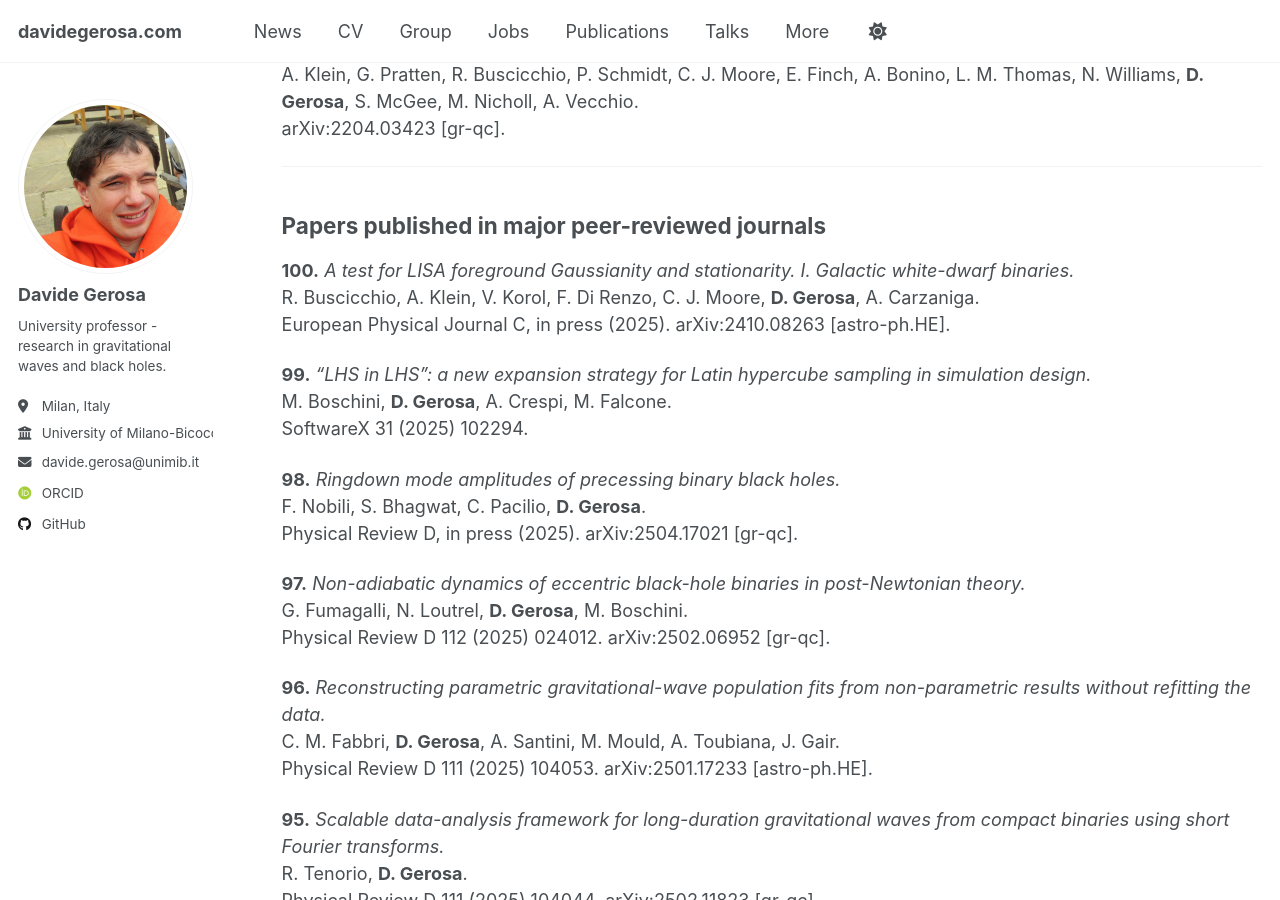
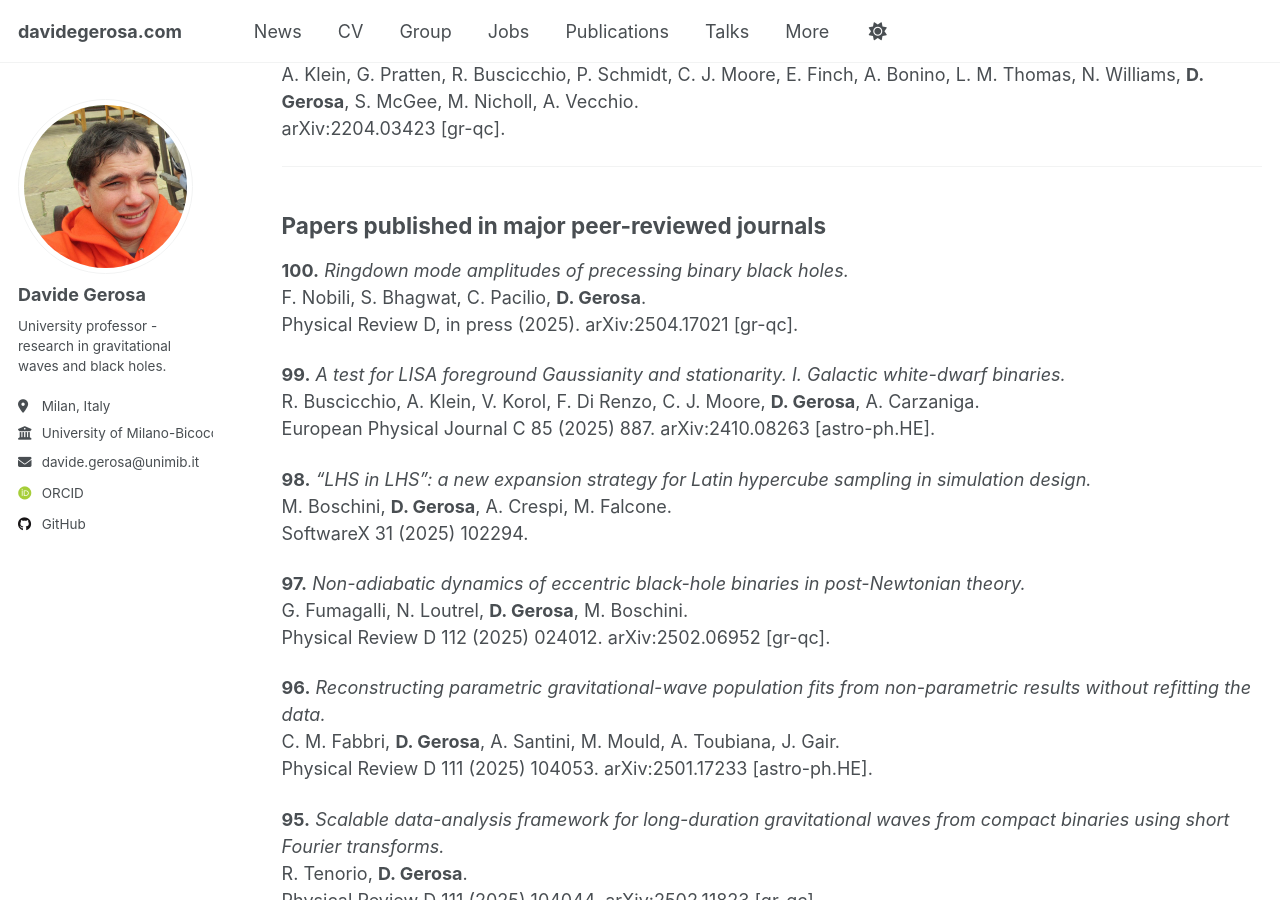
Before and after one commit to dgerosa/website, a Jekyll site: the page built from _pages/publications.md, in a window 1280 px wide and 900 px high, scrolled down 1575 px. Built offline with Jekyll 4.4.1, drawn with Linux system fonts in a browser that asks for light colours; some web fonts are replaced; some of the changed text lies outside the part shown.

Commit message:
Website update from workflow

```diff
--- a/_pages/_publications.md
+++ b/_pages/_publications.md
@@ -64,19 +64,19 @@ A. Klein, G. Pratten, R. Buscicchio, P. Schmidt, C. J. Moore, E. Finch, A. Bonin
 ## Papers published in major peer-reviewed journals
 
 **100.**
+*Ringdown mode amplitudes of precessing binary black holes.*\
+F. Nobili, S. Bhagwat, C. Pacilio, **D. Gerosa**.\
+Physical Review D, in press (2025). <a href="https://arxiv.org/abs/2504.17021" style="color: inherit; text-decoration: none;">arXiv:2504.17021 [gr-qc]</a>.
+
+**99.**
 *A test for LISA foreground Gaussianity and stationarity. I. Galactic white-dwarf binaries.*\
 R. Buscicchio, A. Klein, V. Korol, F. Di Renzo, C. J. Moore, **D. Gerosa**, A. Carzaniga.\
-European Physical Journal C, in press (2025). <a href="https://arxiv.org/abs/2410.08263" style="color: inherit; text-decoration: none;">arXiv:2410.08263 [astro-ph.HE]</a>.
+<a href="https://doi.org/10.1140/epjc/s10052-025-14616-w" style="color: inherit; text-decoration: none;">European Physical Journal C 85 (2025) 887</a>. <a href="https://arxiv.org/abs/2410.08263" style="color: inherit; text-decoration: none;">arXiv:2410.08263 [astro-ph.HE]</a>.
 
-**99.**
+**98.**
 *“LHS in LHS”: a new expansion strategy for Latin hypercube sampling in simulation design.*\
 M. Boschini, **D. Gerosa**, A. Crespi, M. Falcone.\
 <a href="https://authors.elsevier.com/sd/article/S2352-7110(25)00260-2" style="color: inherit; text-decoration: none;">SoftwareX 31 (2025) 102294</a>.
-
-**98.**
-*Ringdown mode amplitudes of precessing binary black holes.*\
-F. Nobili, S. Bhagwat, C. Pacilio, **D. Gerosa**.\
-Physical Review D, in press (2025). <a href="https://arxiv.org/abs/2504.17021" style="color: inherit; text-decoration: none;">arXiv:2504.17021 [gr-qc]</a>.
 
 **97.**
 *Non-adiabatic dynamics of eccentric black-hole binaries in post-Newtonian theory.*\
```
Also changed, not shown: other parts of _pages/_publications.md (+1 -1 lines), _pages/_citations.md (+1 -1 lines), _pages/_group.md (+1 -1 lines), _pages/_talks.md (+1 -1 lines).
